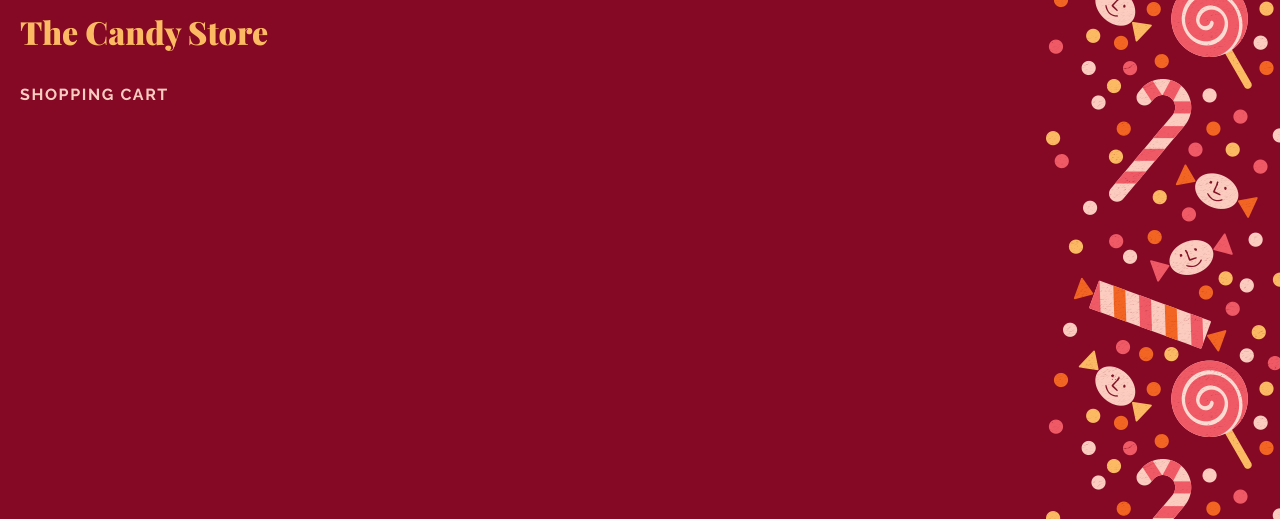
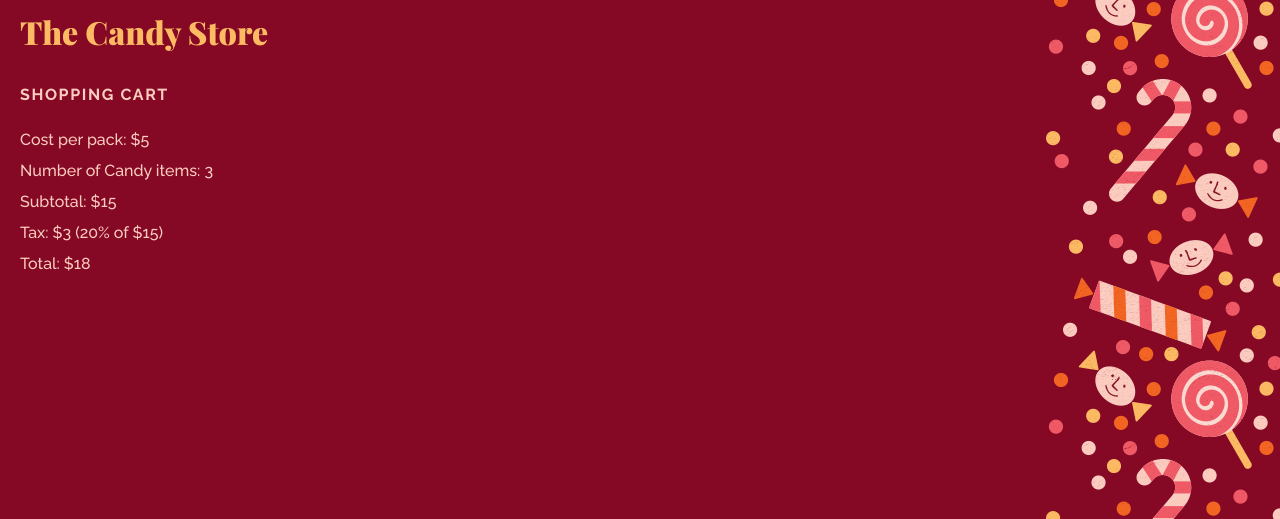
Before and after one commit to adelansari/PHP_II, a PHP site: page /PHP_practice02/section_a/c01/arithmetic-operators.php in a window 1280 px wide. Shown: the top 519 px of the page. Run offline with PHP 8.4, Linux system fonts and the light colour scheme.

Commit message:
Add calculation and display of cost, subtotal, tax, and total amount

```diff
--- a/Exercises/PHP-MAMP/phpDir/src/PHP_practice02/section_a/c01/arithmetic-operators.php
+++ b/Exercises/PHP-MAMP/phpDir/src/PHP_practice02/section_a/c01/arithmetic-operators.php
@@ -1,9 +1,14 @@
 <?php
 
 /*
-  Write you php code here
+  Write a PHP code to calculate the cost of an order. Let us say there are three candy items, and the cost of per pack is $5. Calculate the subtotal with tax of 20% and total amount
+*/
 
-   */
+$costPerPack = 5;
+$numberOfPacks = 3;
+$subtotal = $costPerPack * $numberOfPacks;
+$tax = $subtotal * 0.20;
+$total = $subtotal + $tax;
 
 ?>
 <!DOCTYPE html>
@@ -17,6 +22,11 @@
 <body>
   <h1>The Candy Store</h1>
   <h2>Shopping Cart</h2>
+  <p>Cost per pack: $<?= $costPerPack; ?></p>
+  <p>Number of Candy items: <?= $numberOfPacks; ?></p>
+  <p>Subtotal: $<?= $subtotal; ?></p>
+  <p>Tax: $<?= $tax; ?> (20% of $<?= $subtotal; ?>)</p>
+  <p>Total: $<?= $total; ?></p>
 
 </body>
 
```
